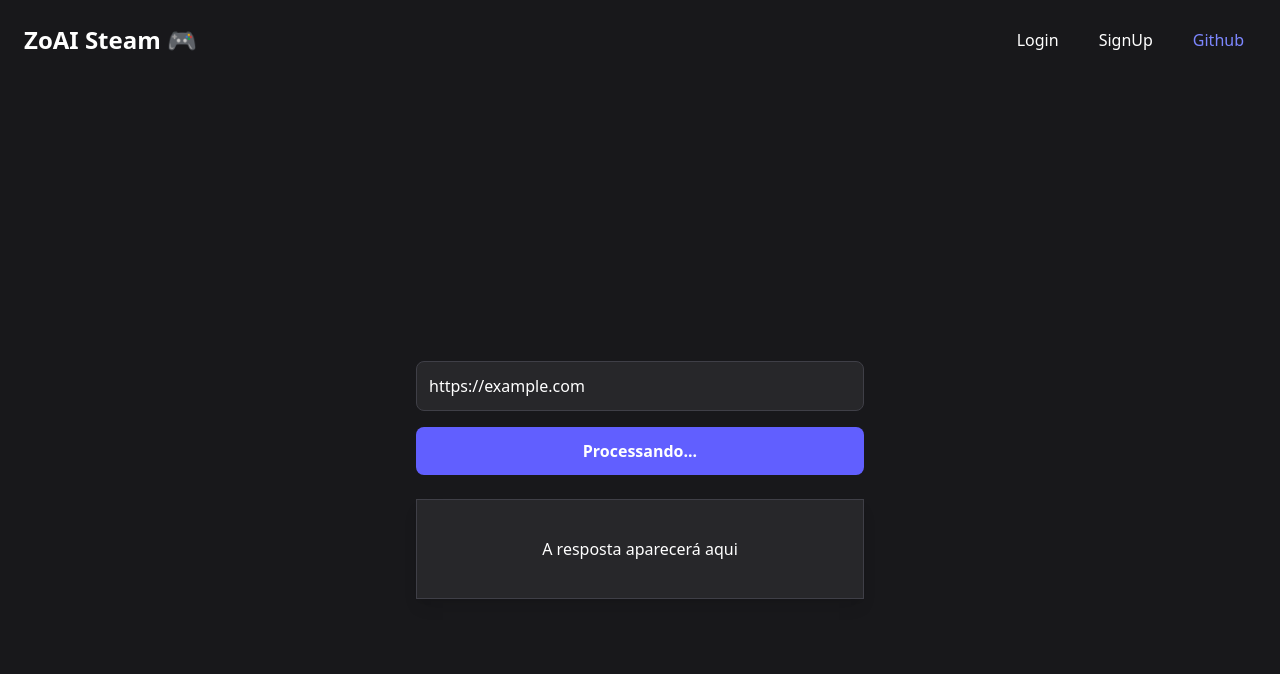
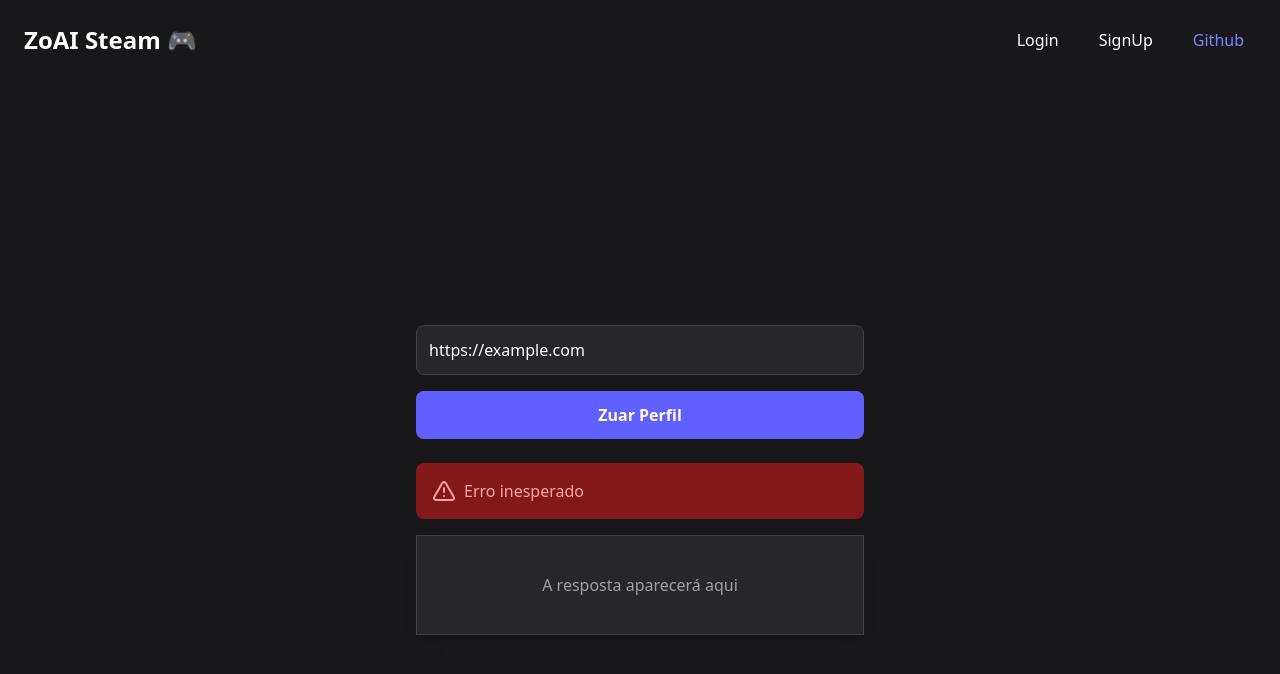
Before and after one commit to 1-AkM-0/zoai-steam-front, a React (Vite) app: page / in a window 1280 px wide. Both pictures are taken after typing "https://example.com" into the empty fields and a click on the button "Zuar Perfil". Shown: the top 674 px of the page. Built offline with nearby package versions, Linux system fonts and the light colour scheme; no server answers.

Commit message:
feat(ui): Adiciona um card que mostra erros na requisicao
Se uma requisicao ao backend retornar um erro o setError incorpora a mensagem e mostra na tela num card

```diff
--- a/src/pages/Home.jsx
+++ b/src/pages/Home.jsx
@@ -1,11 +1,15 @@
+import { TriangleAlert } from "lucide-react";
 import { useContext, useState } from "react";
 import { jwtDecode } from "jwt-decode";
 import { AuthContext } from "../context/AuthContext";
+
 export default function Home() {
   const { refreshTokens, getAccessToken, authRequest } = useContext(AuthContext)
   const [profileUrl, setProfileUrl] = useState("");
   const [response, setResponse] = useState(null);
   const [loading, setLoading] = useState(false);
+  const [error, setError] = useState(null)
+
   const isExpiring = (token) => {
     const decode = jwtDecode(token)
     const now = Date.now() / 1000
@@ -14,9 +18,17 @@ export default function Home() {
   const handleSubmit = async (e) => {
 
     e.preventDefault();
-    if (!profileUrl) return;
+
+    if (!profileUrl) {
+      setError("Por favor, cole a URL do perfil da Steam.")
+      return
+    }
     setLoading(true);
+    setError(null)
+
+
     if (getAccessToken()) {
+
       if (isExpiring(getAccessToken())) {
         await refreshTokens()
       }
@@ -26,8 +38,12 @@ export default function Home() {
 
       setResponse(res.data);
       setLoading(false);
-    } catch (e) {
-      console.log("Error", e);
+    } catch (err) {
+      console.log(("Error", err.response))
+      setError(err.response?.data?.error || "Erro inesperado")
+    }
+    finally {
+      setLoading(false)
     }
   };
 
@@ -53,7 +69,16 @@ export default function Home() {
             {loading ? "Processando..." : "Zuar Perfil"}
           </button>
         </form>
+
         <div className="mt-6 w-full max-w-md">
+          {error && (
+            <div className="bg-red-900 text-red-300 p-4 rounded-lg mb-4 flex items-center gap-2">
+              <TriangleAlert />
+              <span>
+                {error}
+              </span>
+            </div>
+          )}
           <div className="bg-zinc-800 rounderd-lg p-6 border border-zinc-700 shadow-lg min-h-[100px] flex items-center justify-center text-center">
             {loading ? (
               <p>A resposta aparecerá aqui</p>
```
